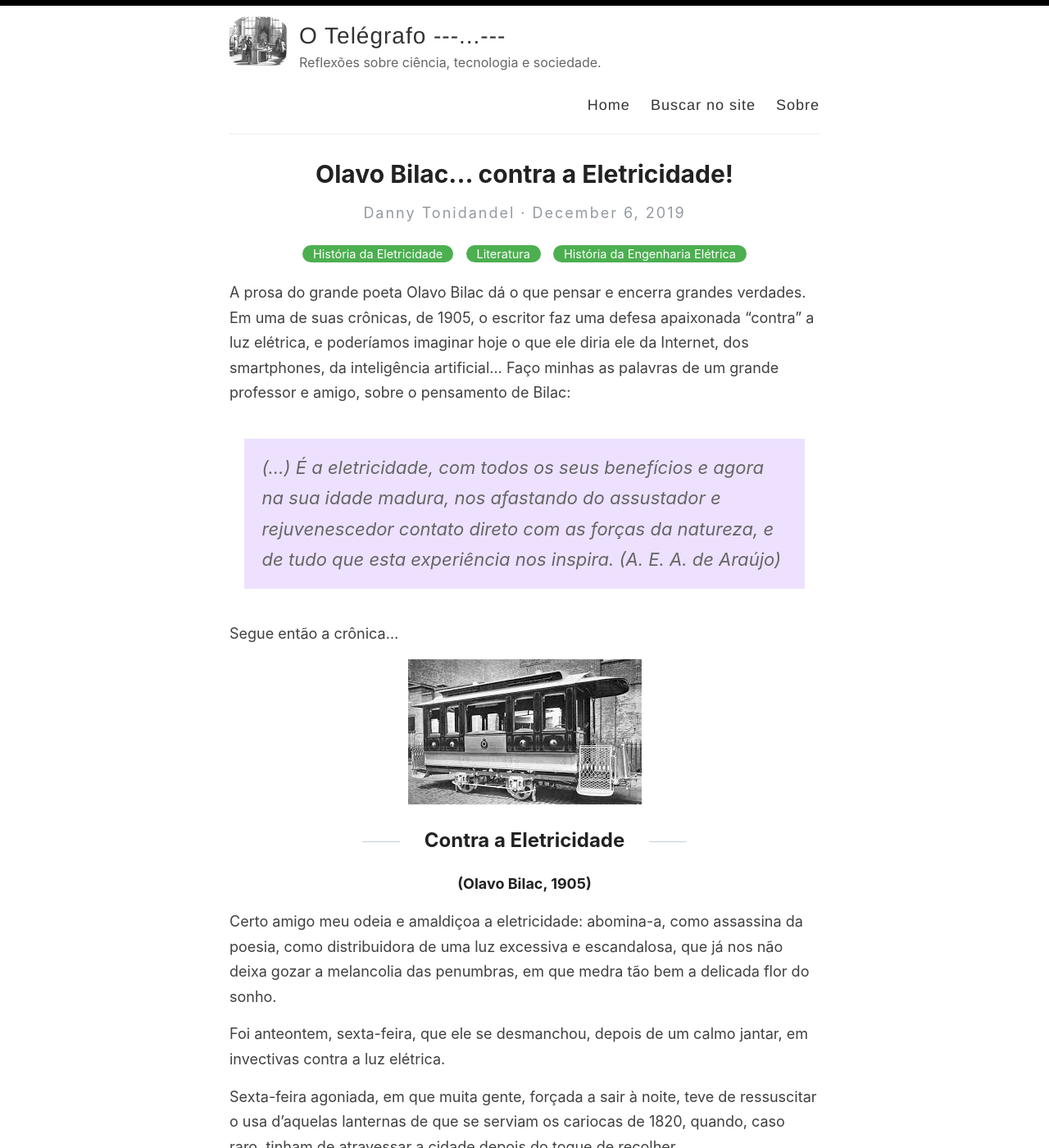
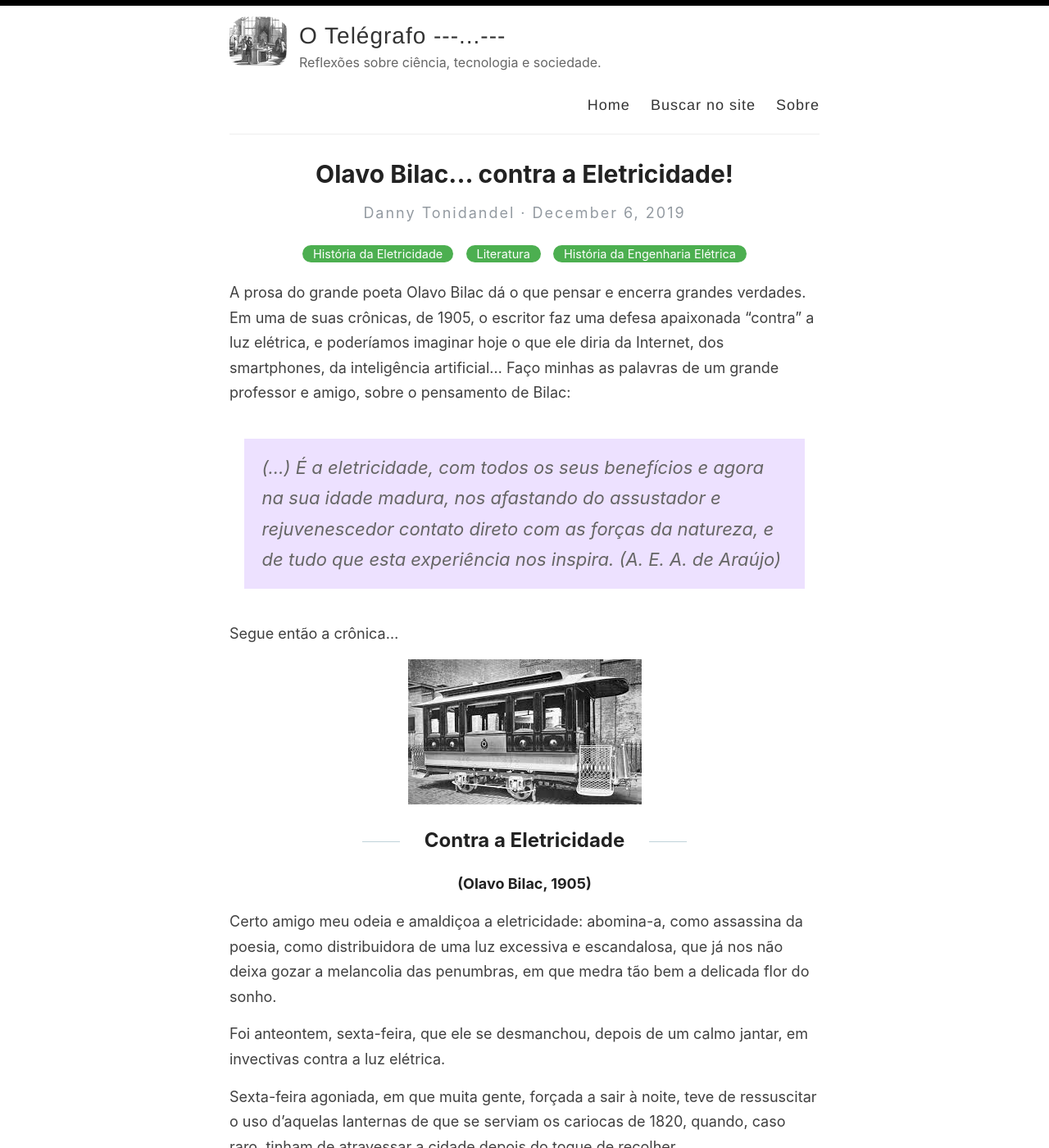
Before and after one commit to tonidandel/otelegrafo_, a Jekyll site: the page built from _posts/2019-12-06-bilac-contra-a-eletricidade.md, in a window 1280 px wide and 1400 px high. Shown: the whole window at 82% size. Built offline with Jekyll 4.4.1, drawn with Linux system fonts in a browser that asks for light colours; nearby versions of some CDN libraries; some web fonts are replaced; some of the changed text lies outside the part shown.

Commit message:
post-updates-corrections

```diff
--- a/_posts/2019-12-06-bilac-contra-a-eletricidade.md
+++ b/_posts/2019-12-06-bilac-contra-a-eletricidade.md
@@ -6,7 +6,7 @@ categories: [História da Eletricidade,Literatura,História da Engenharia Elétr
 coments: true
 ---
 
-A prosa do grande poeta Olavo Bilac dá o que pensar e encerra grandes verdades. Em uma de suas crônicas, de 1905, o escritor faz uma defesa apaixonada "contra" a luz elétrica, e poderíamos imaginar hoje o que ele diria ele da Internet, dos smartphones, da inteligência artificial... Faço minhas as palavras de um grande professor e amigo, sobre o pensamento de Bilac:
+A prosa do grande poeta Olavo Bilac dá o que pensar e encerra grandes verdades. Em uma de suas crônicas, de 1905, o escritor faz uma defesa apaixonada "contra" a luz elétrica, e poderíamos imaginar hoje o que ele diria da Internet, dos smartphones, da inteligência artificial... Faço minhas as palavras de um grande professor e amigo, sobre o pensamento de Bilac:
 
 >  (...) É a eletricidade, com todos os seus benefícios e agora na sua idade madura, nos afastando do assustador e rejuvenescedor contato direto com as forças da natureza, e de tudo que esta experiência nos inspira. (A. E. A. de Araújo)
 
@@ -22,7 +22,7 @@ Certo amigo meu odeia e amaldiçoa a eletricidade: abomina-a, como assassina da
 
 Foi anteontem, sexta-feira, que ele se desmanchou, depois de um calmo jantar, em invectivas contra a luz elétrica.
 
-Sexta-feira agoniada, em que muita gente, forçada a sair à noite, teve de ressuscitar o usa d’aquelas lanternas de que se serviam os cariocas de 1820, quando, caso raro, tinham de atravessar a cidade depois do toque de recolher.
+Sexta-feira agoniada, em que muita gente, forçada a sair à noite, teve de ressuscitar o uso d’aquelas lanternas de que se serviam os cariocas de 1820, quando, caso raro, tinham de atravessar a cidade depois do toque de recolher.
 
 Jantáramos juntos, quatro amigos, num amplo terraço deslumbradoramente iluminado por festões de lâmpadas elétricas. Tendo começado a jantar ao cair da noite, não sabíamos que a cidade lá fora estava às escuras, amortalhada na treva espessa. Descemos, saímos: e doeu-nos nos olhos a escuridão, pondo-nos na alma um vago susto.
 
```
